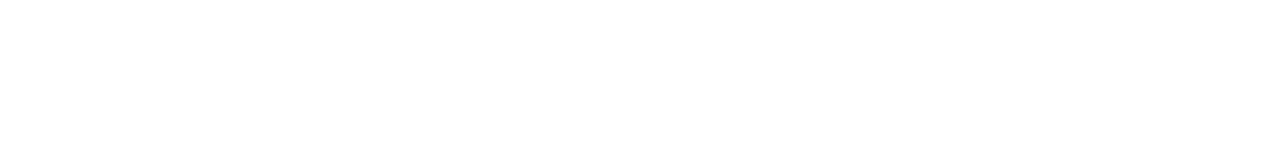
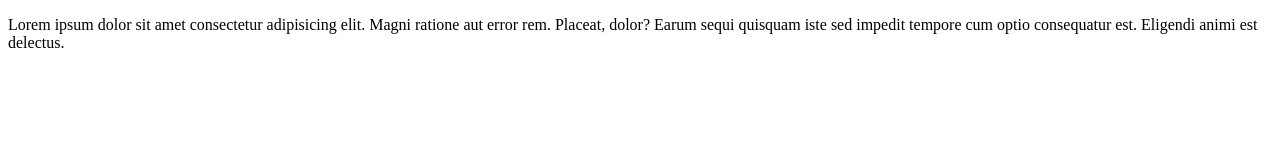
Before and after one commit to salman639171/My-first-github-repo, a plain HTML site: page index.html in a window 1280 px wide. Drawn offline with Linux system fonts and the light colour scheme.

Commit message:
commit one

```diff
--- a/index.html
+++ b/index.html
@@ -6,6 +6,9 @@
     <title>My frist github repo</title>
 </head>
 <body>
-
+    <P>Lorem ipsum dolor sit amet consectetur adipisicing elit. Magni ratione aut error rem.
+        Placeat, dolor? Earum sequi
+        quisquam iste sed impedit tempore cum optio consequatur est. Eligendi animi est
+        delectus.</P>
 </body>
 </html>
```
